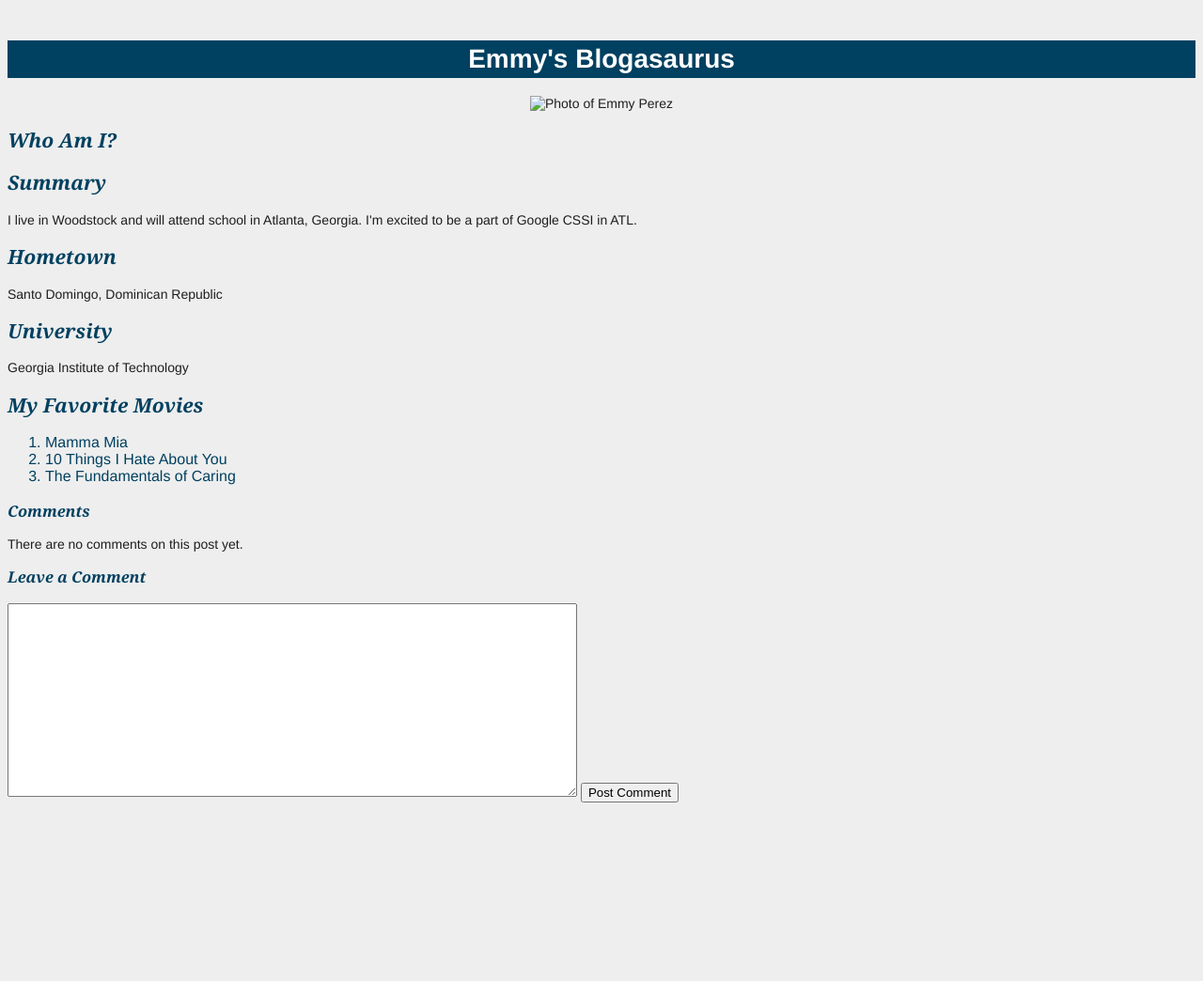
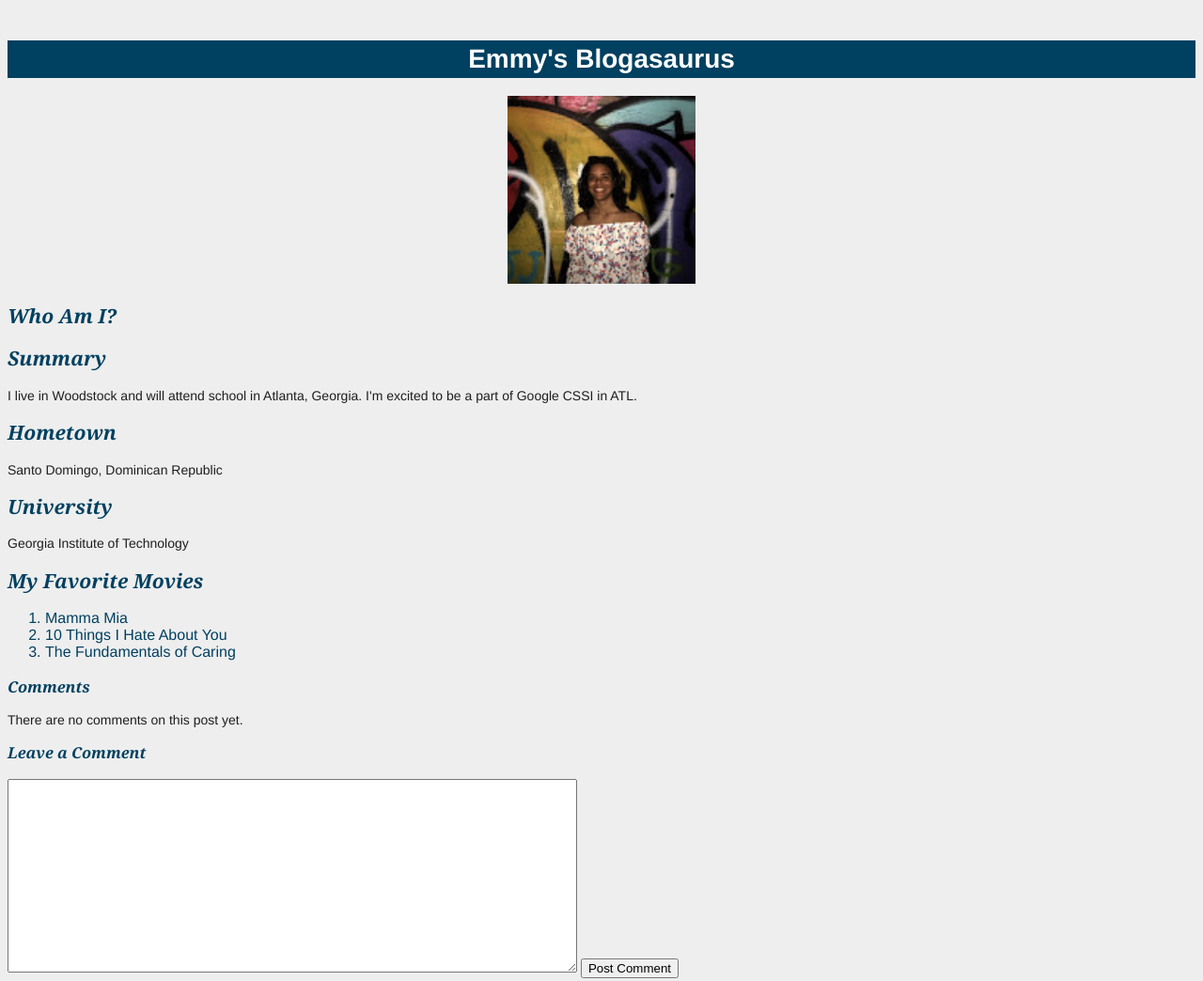
Before and after one commit to emmyp/emmyp.github.io, a plain HTML site: page profile.html in a window 1280 px wide. Shown: the whole page at 94% size. Before the commit the page ends 862 px from the top, so only its background shows below. Drawn offline with nearby package versions, Linux system fonts and the light colour scheme.

Commit message:
sixth commit

```diff
--- a/profile.html
+++ b/profile.html
@@ -8,7 +8,7 @@
   <body>
     <div id="content">
       <h1>Emmy's Blogasaurus</h1>
-    <center><img src="/Users/demouser/Downloads/emmy.jpg" width="200" height="200" alt="Photo of Emmy Perez"></center>
+    <center><img src="emmy.jpg" width="200" height="200" alt="Photo of Emmy Perez"></center>
     <h2>Who Am I?</h2>
     <h2>Summary</h2>
     <p>I live in Woodstock and will attend school in Atlanta, Georgia.
```
Also changed, not shown: emmy.jpg (added).
